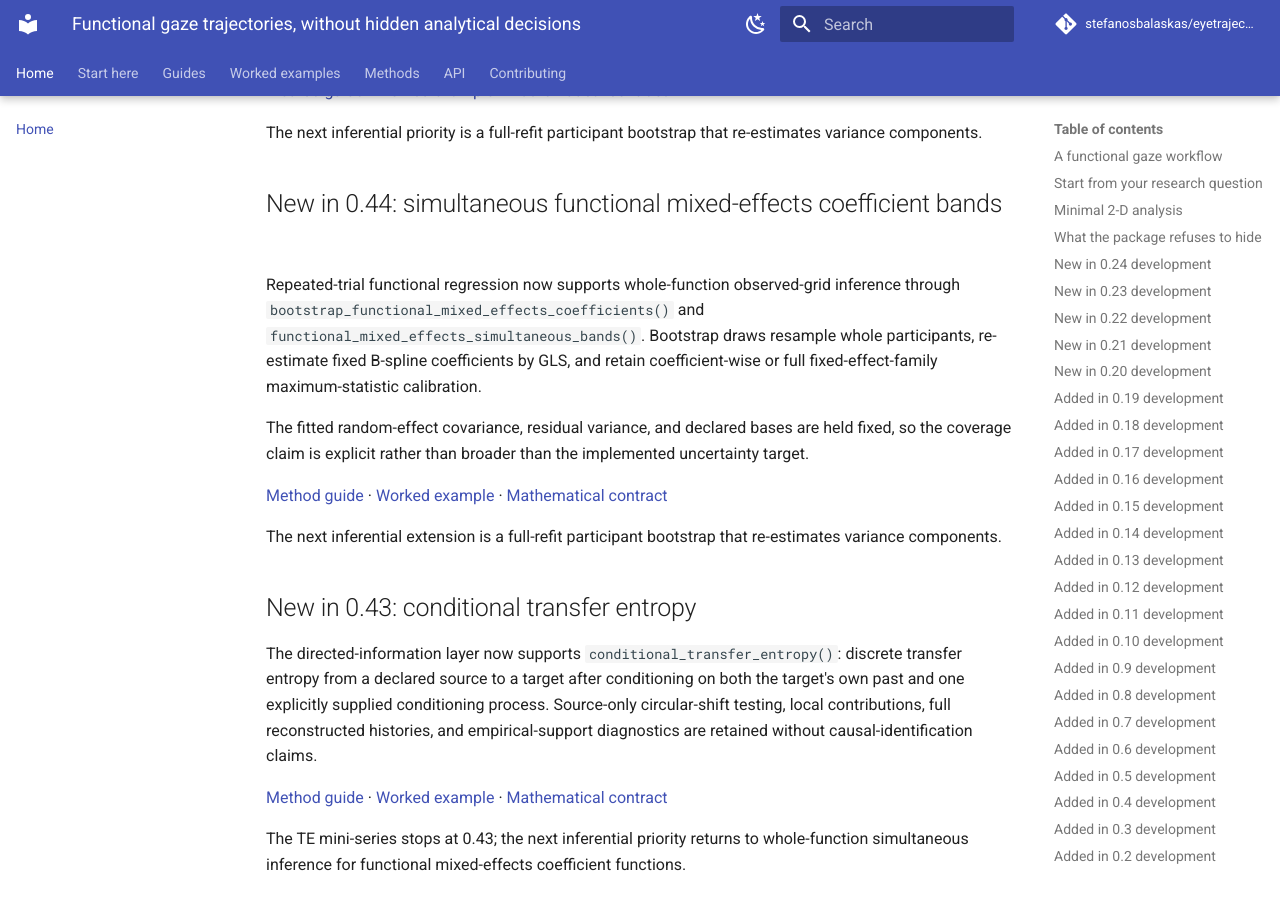
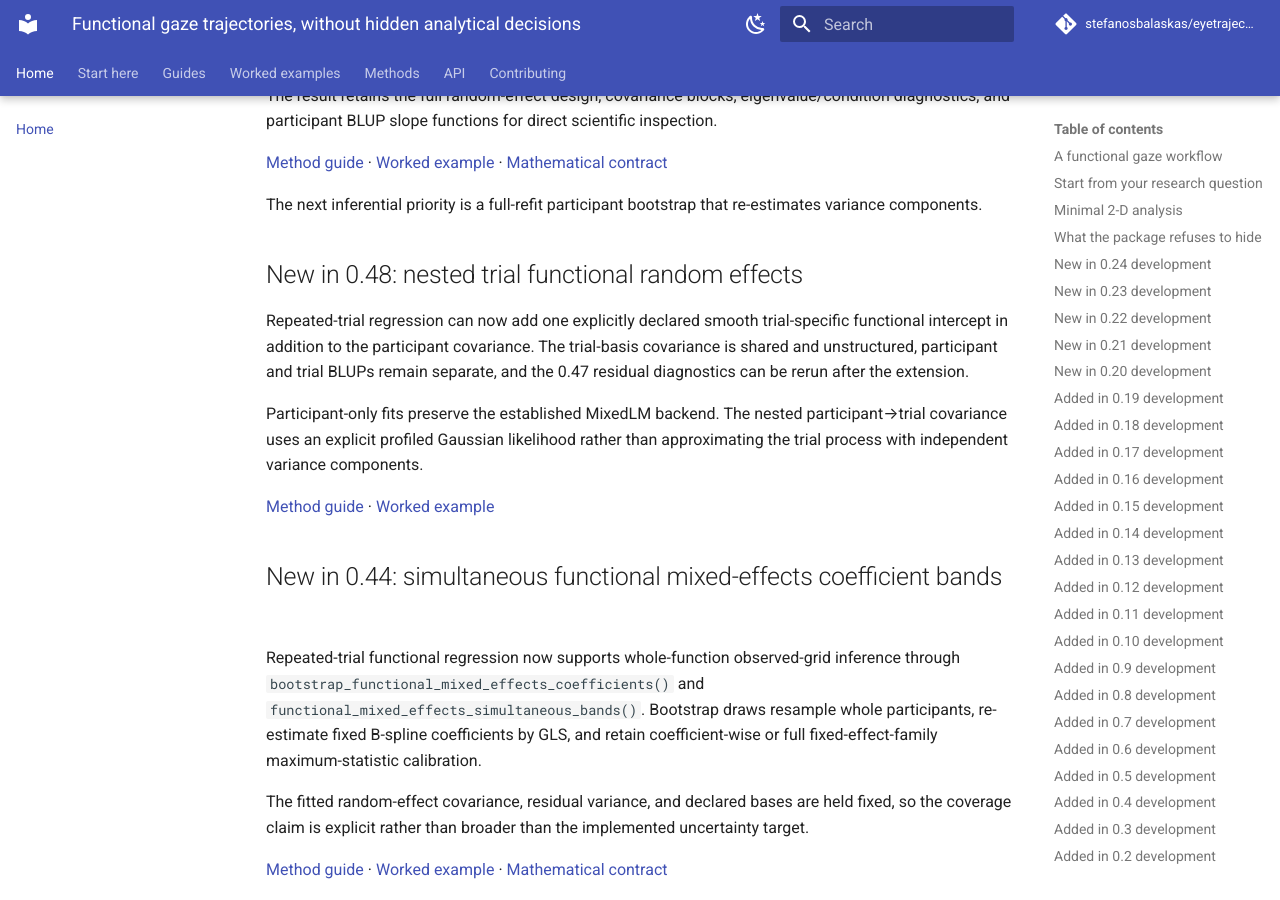
Before and after one commit to stefanosbalaskas/eyetrajectoriespy, an MkDocs documentation site: the page built from docs/index.md, in a window 1280 px wide and 900 px high, scrolled down 15401 px. Built offline with MkDocs 1.6.1 and Material for MkDocs 9.7.7, drawn with Linux system fonts in a browser that asks for light colours; comment, search, counter and statistics services are not loaded; some of the changed text lies outside the part shown.

Commit message:
Highlight 0.48 nested trial effects on homepage

```diff
--- a/docs/index.md
+++ b/docs/index.md
@@ -9,7 +9,7 @@ title: Functional gaze trajectories, without hidden analytical decisions
 
 eyetrajectoriespy provides a vendor-neutral scientific layer for continuous gaze paths, multivariate FPCA, native irregular trajectories, repeated-trial functional decomposition, phase analysis, compositional AOI trajectories, and explicit validation of component stability.
 
-<span class="et-pill">2-D x(t), y(t)</span><span class="et-pill">multivariate IAAFT</span><span class="et-pill">functional mixed effects</span><span class="et-pill">random functional slopes</span><span class="et-pill">mixed-effects simultaneous bands</span><span class="et-pill">function-on-scalar inference</span><span class="et-pill">Fréchet + audited DTW</span><span class="et-pill">distance sensitivity</span><span class="et-pill">native irregular grids</span><span class="et-pill">sparse PACE FPCA</span><span class="et-pill">FPCA / MFPCA</span><span class="et-pill">LaTeX contracts</span><span class="et-pill">reproducible plots</span><span class="et-pill">grouped reconstruction CV</span><span class="et-pill">bootstrap stability</span><span class="et-pill">eigenspace stability</span><span class="et-pill">mean-band inference</span><span class="et-pill">outlier / influence review</span><span class="et-pill">multilevel</span><span class="et-pill">phase</span><span class="et-pill">elastic SRVF</span>
+<span class="et-pill">2-D x(t), y(t)</span><span class="et-pill">multivariate IAAFT</span><span class="et-pill">functional mixed effects</span><span class="et-pill">trial functional random effects</span><span class="et-pill">random functional slopes</span><span class="et-pill">mixed-effects simultaneous bands</span><span class="et-pill">function-on-scalar inference</span><span class="et-pill">Fréchet + audited DTW</span><span class="et-pill">distance sensitivity</span><span class="et-pill">native irregular grids</span><span class="et-pill">sparse PACE FPCA</span><span class="et-pill">FPCA / MFPCA</span><span class="et-pill">LaTeX contracts</span><span class="et-pill">reproducible plots</span><span class="et-pill">grouped reconstruction CV</span><span class="et-pill">bootstrap stability</span><span class="et-pill">eigenspace stability</span><span class="et-pill">mean-band inference</span><span class="et-pill">outlier / influence review</span><span class="et-pill">multilevel</span><span class="et-pill">phase</span><span class="et-pill">elastic SRVF</span>
 </div>
 
 <div class="grid cards" markdown>
@@ -43,6 +43,7 @@ eyetrajectoriespy provides a vendor-neutral scientific layer for continuous gaze
 
     [:material-chart-timeline-variant: Mixed-effects guide](guides/functional-mixed-effects.md) ·
     [:material-chart-bell-curve: Simultaneous bands](methods/functional-mixed-effects-simultaneous-bands.md)
+    · [:material-family-tree: Trial random effects](methods/functional-mixed-effects-trial-random-effect.md)
 
 -   **Estimate when experimental predictors change a functional gaze response**
 
@@ -518,6 +519,22 @@ direct scientific inspection.
 The next inferential priority is a full-refit participant bootstrap that
 re-estimates variance components.
 
+## New in 0.48: nested trial functional random effects
+
+Repeated-trial regression can now add one explicitly declared smooth
+trial-specific functional intercept in addition to the participant covariance.
+The trial-basis covariance is shared and unstructured, participant and trial
+BLUPs remain separate, and the 0.47 residual diagnostics can be rerun after the
+extension.
+
+Participant-only fits preserve the established MixedLM backend. The nested
+participant→trial covariance uses an explicit profiled Gaussian likelihood
+rather than approximating the trial process with independent variance
+components.
+
+[Method guide](methods/functional-mixed-effects-trial-random-effect.md) ·
+[Worked example](examples/functional-mixed-effects-trial-random-effect.md)
+
 ## New in 0.44: simultaneous functional mixed-effects coefficient bands
 
 Repeated-trial functional regression now supports whole-function observed-grid
```
